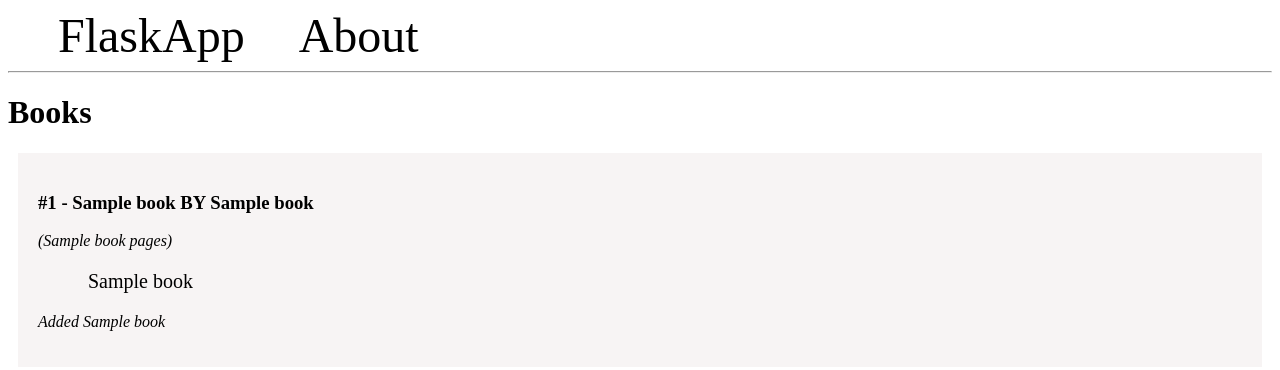
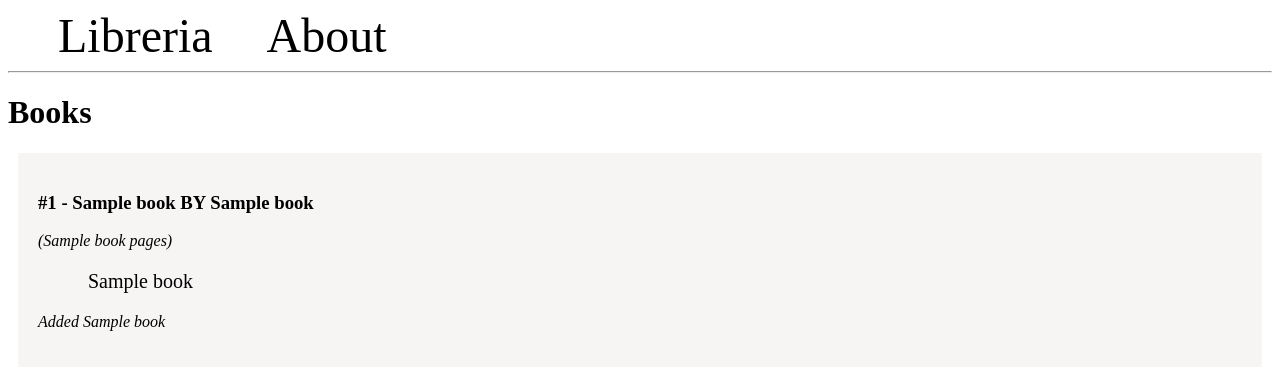
Before and after one commit to franklin-cruces/Labflask1, a Flask app: page / in a window 1280 px wide. Shown: the top 370 px of the page. Run offline with Flask 3, Linux system fonts and the light colour scheme; a database or web service that is not in the repository returns one stand-in record (values such as "Sample title"); some libraries are stand-ins or nearby versions.

Commit message:
cambia nombre

```diff
--- a/templates/base.html
+++ b/templates/base.html
@@ -26,7 +26,7 @@
 </head>
 <body>
     <nav>
-        <a href="{{ url_for('index') }}">FlaskApp</a>
+        <a href="{{ url_for('index') }}">Libreria</a>
         <a href="#">About</a>
     </nav>
     <hr>
```
